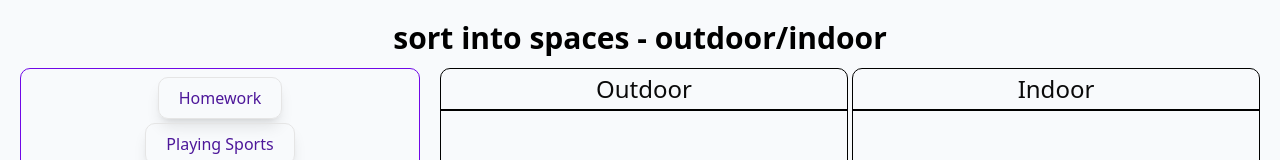
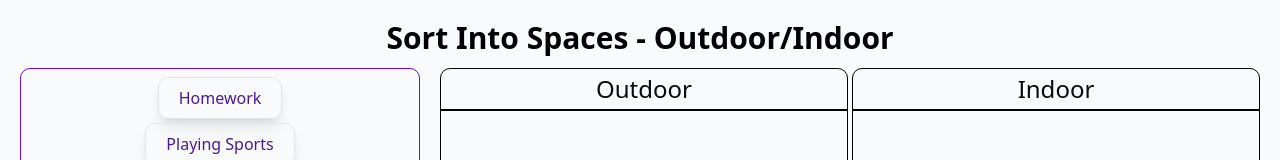
Before and after one commit to vyomr-innovations/module3-hosting-activities, a Next.js app: page /C18-L1-A3 in a window 1280 px wide. Shown: the top 160 px of the page. Built offline with nearby package versions, Linux system fonts and the light colour scheme.

Commit message:
case Sort Into Spaces - Outdoor/Indoor

```diff
--- a/src/layoutC18-L1-A3/mainScreen.tsx
+++ b/src/layoutC18-L1-A3/mainScreen.tsx
@@ -78,7 +78,7 @@ const MainScreen = () => {
   return (
     <div className="min-h-screen bg-[#F8FAFC] flex justify-start gap-3 p-5 items-center flex-col">
       <h4 className="text-3xl font-bold text-center text-black">
-        sort into spaces - outdoor/indoor
+       Sort Into Spaces - Outdoor/Indoor
       </h4>
       <div className="grid grid-cols-12 w-full  gap-5">
         <div
```
